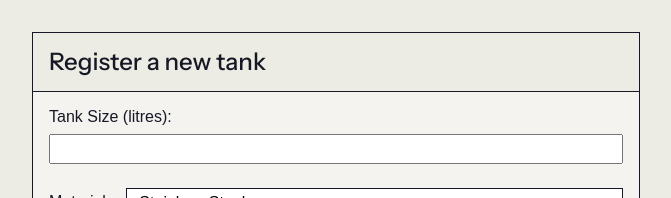
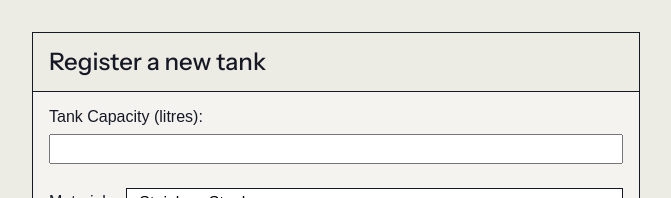
Before and after one commit to jl-stephenson/production-tracker, a React (Vite) app: page / in a window 1280 px wide. Shown: the top 198 px of the page, without its empty margins (304-975 px from the left). Built offline with nearby package versions, Linux system fonts and the light colour scheme; a web font is replaced by a local one.

Commit message:
refactor: change tank size to capacity

```diff
--- a/src/components/PageTankManagement/TankForm/index.tsx
+++ b/src/components/PageTankManagement/TankForm/index.tsx
@@ -4,7 +4,7 @@ import { z } from "zod";
 import styles from "./index.module.css";
 
 const schema = z.object({
-  size: z.coerce.number().positive(),
+  capacity: z.coerce.number().positive(),
   material: z.enum(["Stainless Steel", "Oak", "Plastic"]),
 });
 
@@ -35,9 +35,9 @@ export function TankForm({ handleAddTank }: TankFormProps) {
       <form className={styles.form} onSubmit={handleSubmit(onSubmit)}>
         <div className={styles.formFields}>
           <div className={styles.textInput}>
-            <label htmlFor="tank-size">Tank Size (litres):</label>
-            <input {...register("size")} id="tank-size" type="text" />
-            {errors.size && <p>{errors.size.message}</p>}
+            <label htmlFor="tank-capacity">Tank Capacity (litres):</label>
+            <input {...register("capacity")} id="tank-capacity" type="text" />
+            {errors.capacity && <p>{errors.capacity.message}</p>}
           </div>
           <div className={styles.selectFlex}>
             <label htmlFor="tank-material">Material:</label>
--- a/src/components/PageTankManagement/TankList/index.tsx
+++ b/src/components/PageTankManagement/TankList/index.tsx
@@ -16,7 +16,7 @@ export function TankList({ tanks, handleDeleteTank }: TankListProps) {
           data-status={tank.status.toLowerCase()}
         >
           <div className={styles.cardInfo}>
-            <p>Size: {tank.size}</p>
+            <p>Capacity: {tank.capacity}</p>
             <p>Material: {tank.material}</p>
           </div>
           <button
--- a/src/components/PageTankManagement/index.tsx
+++ b/src/components/PageTankManagement/index.tsx
@@ -11,7 +11,7 @@ enum Status {
 
 export type Tank = {
   id: number;
-  size: number;
+  capacity: number;
   material: "Stainless Steel" | "Oak" | "Plastic";
   dateCreated: number;
   status: Status;
@@ -26,7 +26,7 @@ export function PageTankManagement() {
 
       const newTank = {
         id: now,
-        size: data.size,
+        capacity: data.capacity,
         material: data.material,
         dateCreated: now,
         status: Status.Empty,
```
